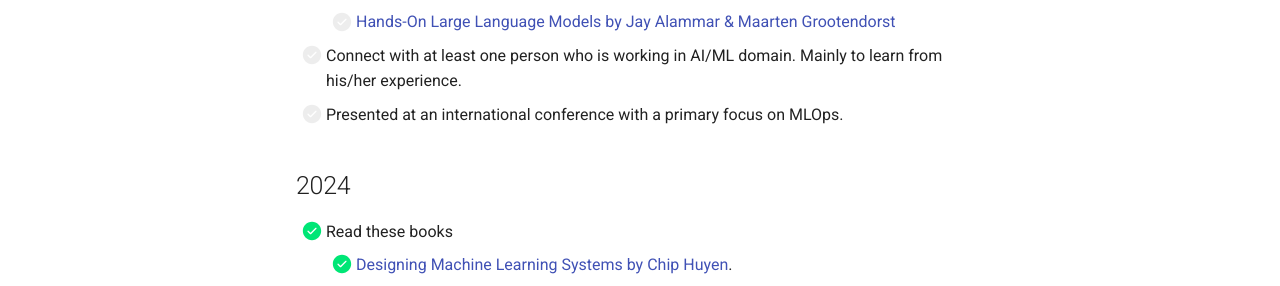
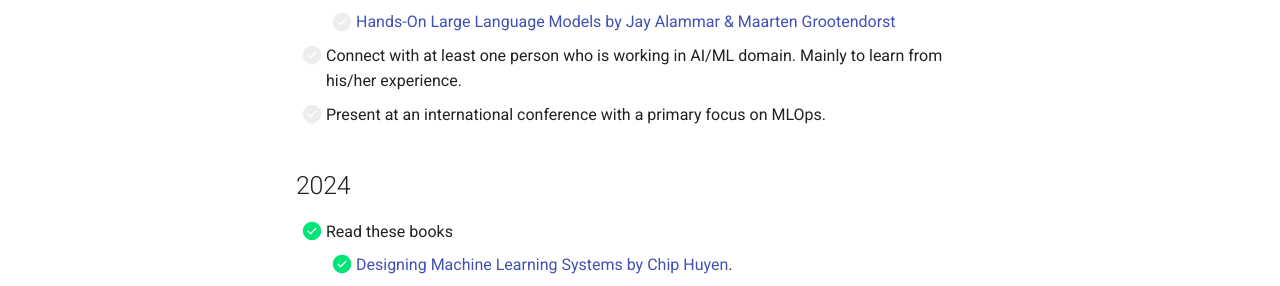
Before and after one commit to rakeshcusat/rakeshcusat.github.io, an MkDocs documentation site: the page built from docs/yearly-goals.md, in a window 1280 px wide and 1231 px high. Shown: the part 647-933 px from the top of the window. Built offline with MkDocs 1.6.1 and Material for MkDocs 9.7.7, drawn with Linux system fonts in a browser that asks for light colours; emoji names are drawn with the system emoji font; plug-ins that fetch from the network failed and are left out.

Commit message:
Minor fixes

```diff
--- a/docs/yearly-goals.md
+++ b/docs/yearly-goals.md
@@ -13,7 +13,7 @@
     - [ ] [Generative AI on AWS by Chris Fregly, Antje Barth & Shelbee Eigenbrode](https://a.co/d/3bz4c1w)
     - [ ] [Hands-On Large Language Models by Jay Alammar & Maarten Grootendorst](https://a.co/d/eTCQLsw)
 - [ ] Connect with at least one person who is working in AI/ML domain. Mainly to learn from his/her experience.
-- [ ] Presented at an international conference with a primary focus on MLOps.
+- [ ] Present at an international conference with a primary focus on MLOps.
 
 ## 2024
 
--- a/mkdocs.yml
+++ b/mkdocs.yml
@@ -70,6 +70,7 @@
     - pymdownx.emoji:
           emoji_index: !!python/name:material.extensions.emoji.twemoji
           emoji_generator: !!python/name:material.extensions.emoji.to_svg
+    - tables
     - toc:
           toc_depth: 4
           permalink: 🔗
```
